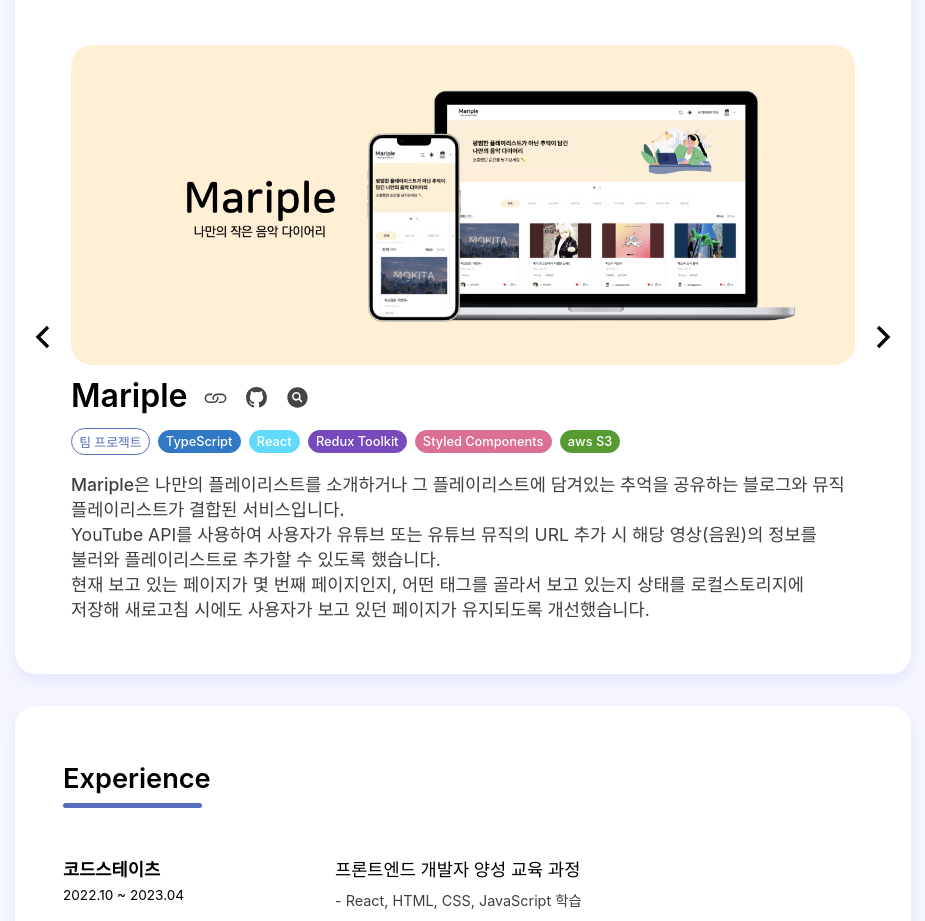
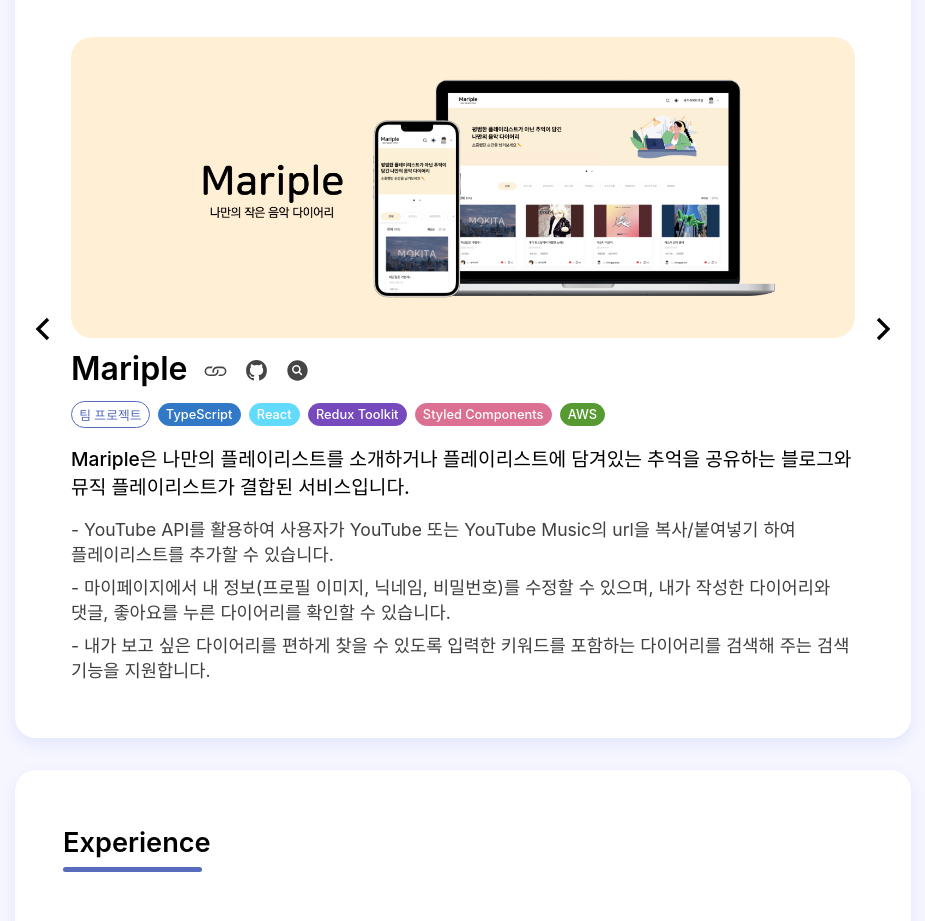
Before and after one commit to kimdonggu42/portfolio, a React (Create React App) app: page / in a window 1280 px wide. Shown: the part 1451-2372 px from the top of the page, without its empty margins (321-1246 px from the left). Built offline with nearby package versions, Linux system fonts and the light colour scheme.

Commit message:
Design : Project 소개글 수정

```diff
--- a/public/index.html
+++ b/public/index.html
@@ -5,7 +5,7 @@
     <link rel="icon" href="%PUBLIC_URL%/favicon.ico" />
     <meta name="viewport" content="width=device-width, initial-scale=1" />
     <meta name="theme-color" content="#000000" />
-    <title>Portfolio</title>
+    <title>김동구 | portfolio</title>
   </head>
   <body>
     <div id="root"></div>
--- a/src/components/Introduce.tsx
+++ b/src/components/Introduce.tsx
@@ -32,10 +32,12 @@
     width: 13rem;
     height: 13rem;
     border-radius: 1.3rem;
+    margin-top: 1rem;
 
     @media screen and (max-width: 650px) {
       width: 9rem;
       height: 9rem;
+      margin-top: 0;
     }
   }
 
@@ -62,7 +64,7 @@
     }
 
     @media screen and (max-width: 650px) {
-      font-size: 1.2rem;
+      font-size: 1.3rem;
     }
   }
 
@@ -74,7 +76,7 @@
     }
 
     @media screen and (max-width: 650px) {
-      font-size: 1rem;
+      font-size: 1.1rem;
     }
   }
 
--- a/src/components/Project.tsx
+++ b/src/components/Project.tsx
@@ -76,14 +76,13 @@
 
 const SlideImg = styled.div`
   width: 49rem;
-  height: 20rem;
   margin: auto;
   overflow: hidden;
   border-radius: 1.3rem;
+  /* border: 1px solid red; */
 
   > img {
     width: 100%;
-    height: 100%;
     border-radius: 1.3rem;
     object-fit: cover;
     transition: 0.3s ease-in-out;
@@ -92,12 +91,29 @@
       transform: scale(1.02);
     }
   }
+
+  @media screen and (max-width: 920px) {
+    width: 39rem;
+  }
+
+  @media screen and (max-width: 760px) {
+    width: 29rem;
+  }
+
+  @media screen and (max-width: 600px) {
+    width: 19rem;
+  }
+
+  @media screen and (max-width: 440px) {
+    width: 14rem;
+  }
 `;
 
 const SlideTextArea = styled.div`
   padding: 0 0.5rem 0 0.5rem;
   margin-top: 0.7rem;
-  height: 15rem;
+  /* height: 15rem; */
+  /* border: 1px solid orange; */
 `;
 
 const SlideTitle = styled.div`
@@ -151,14 +167,20 @@
       display: block;
     }
   }
+
+  @media screen and (max-width: 650px) {
+    font-size: 1.7rem;
+  }
 `;
 
 const SlideTag = styled.ul`
   display: flex;
   align-items: center;
   margin: 0.8rem 0 1rem 0;
-  column-gap: 0.5rem;
+  gap: 0.5rem;
   list-style: none;
+  flex-wrap: wrap;
+  /* border: 1px solid red; */
 
   > li {
     font-size: 0.8rem;
@@ -219,11 +241,25 @@
 `;
 
 const SlideComment = styled.div`
+  display: flex;
+  flex-direction: column;
+  row-gap: 0.5rem;
   font-size: 1.1rem;
   color: #3d3f41;
 
   > .mainText {
+    color: black;
+    font-size: 1.2rem;
     font-weight: 500;
+    margin-bottom: 0.5rem;
+
+    @media screen and (max-width: 650px) {
+      font-size: 1.1rem;
+    }
+  }
+
+  @media screen and (max-width: 650px) {
+    font-size: 1rem;
   }
 `;
 
@@ -288,21 +324,24 @@
               <li className='react'>React</li>
               <li className='redux'>Redux Toolkit</li>
               <li className='styledComponents'>Styled Components</li>
-              <li className='aws'>aws S3</li>
+              <li className='aws'>AWS</li>
             </SlideTag>
             <SlideComment>
               <p className='mainText'>
-                Mariple은 나만의 플레이리스트를 소개하거나 그 플레이리스트에 담겨있는 추억을
-                공유하는 블로그와 뮤직 플레이리스트가 결합된 서비스입니다.
+                Mariple은 나만의 플레이리스트를 소개하거나 플레이리스트에 담겨있는 추억을 공유하는
+                블로그와 뮤직 플레이리스트가 결합된 서비스입니다.
               </p>
               <p>
-                YouTube API를 사용하여 사용자가 유튜브 또는 유튜브 뮤직의 URL 추가 시 해당
-                영상(음원)의 정보를 불러와 플레이리스트로 추가할 수 있도록 했습니다.
+                - YouTube API를 활용하여 사용자가 YouTube 또는 YouTube Music의 url을 복사/붙여넣기
+                하여 플레이리스트를 추가할 수 있습니다.
               </p>
               <p>
-                현재 보고 있는 페이지가 몇 번째 페이지인지, 어떤 태그를 골라서 보고 있는지 상태를
-                로컬스토리지에 저장해 새로고침 시에도 사용자가 보고 있던 페이지가 유지되도록
-                개선했습니다.
+                - 마이페이지에서 내 정보(프로필 이미지, 닉네임, 비밀번호)를 수정할 수 있으며, 내가
+                작성한 다이어리와 댓글, 좋아요를 누른 다이어리를 확인할 수 있습니다.
+              </p>
+              <p>
+                - 내가 보고 싶은 다이어리를 편하게 찾을 수 있도록 입력한 키워드를 포함하는
+                다이어리를 검색해 주는 검색 기능을 지원합니다.
               </p>
             </SlideComment>
           </SlideTextArea>
@@ -343,14 +382,17 @@
                 saveme는 별도의 검색 없이 바로 내 주변의 공공 화장실을 찾아주는 서비스입니다.
               </p>
               <p>
-                Naver Maps API를 활용하여 현재 내 위치를 중심으로 하는 지도를 구현하였고, 한 화면에
-                많은 수의 마커가 표시되면 성능 저하가 발생하므로 현재 사용자가 보고 있는 화면 밖에
-                있는 마커들은 숨김 처리를 시켜주어 렌더링 성능 저하를 방지했습니다.
+                - Naver Maps API를 활용하여 개발 했으며, 서울시에 위치해 있는 사용자는 본인 주변
+                100개의 공공 화장실의 위치를 확인할 수 있습니다.
               </p>
               <p>
-                공공 화장실 데이터를 불러와 나와의 거리를 계산하는 알고리즘을 추가하여 데이터를
-                재가공했습니다. 이를 활용해 나와 제일 가까운 위치의 화장실 100개를 지도 위에 마커로
-                표시해 주었습니다.
+                - 현재 자신과 가장 가까운 화장실은 빨간색 테두리의 별도 아이콘으로 표시됩니다.
+                그리고 모든 마커 클릭 시 클릭한 해당 화장실이 위치해 있는 건물 이름 또는 화장실
+                이름을 확인할 수 있습니다.
+              </p>
+              <p>
+                - 사용자가 이동 시 좌측 상단의 버튼을 클릭하여 변경된 현재 위치를 다시 불러올 수
+                있으며, 변경된 위치를 기준으로 새로운 화장실들을 보여줍니다.
               </p>
             </SlideComment>
           </SlideTextArea>
@@ -384,10 +426,14 @@
             <SlideComment>
               <p className='mainText'>Todo!t은 할 일을 등록하고 관리할 수 있는 서비스입니다.</p>
               <p>
-                Context API를 이용하여 light, dark 테마를 전역 상태로 관리하여 props drilling 문제를
-                방지했습니다.
+                - 사용자는 할 일을 등록, 수정, 삭제할 수 있으며, 완료한 일은 체크하여 완료 표시할 수
+                있습니다.
               </p>
-              <p>반응형 스타일을 적용하여 다양한 사이즈의 기기에 대응할 수 있도록 했습니다.</p>
+              <p>- 등록한 할 일은 전체, 완료, 미완료한 할 일 3가지로 구분하여 볼 수 있습니다.</p>
+              <p>
+                - 등록한 할 일은 오늘을 기준으로 지나간 일, 오늘 할 일, 내일 해야 될 일 3가지로
+                구분하여 볼 수 있습니다.
+              </p>
             </SlideComment>
           </SlideTextArea>
         </SlideArea>
--- a/src/components/Stack.tsx
+++ b/src/components/Stack.tsx
@@ -39,9 +39,13 @@
   }
 
   > .stackTitle {
-    font-size: 1.5rem;
+    font-size: 1.4rem;
     font-weight: 500;
     margin-bottom: 1rem;
+
+    @media screen and (max-width: 650px) {
+      font-size: 1.3rem;
+    }
   }
 `;
 
@@ -50,6 +54,13 @@
   align-items: center;
   font-size: 1.2rem;
   column-gap: 2rem;
+
+  @media screen and (max-width: 650px) {
+    flex-direction: column;
+    align-items: flex-start;
+    row-gap: 1rem;
+    font-size: 1.1rem;
+  }
 `;
 
 const StackSetting = styled.div`
```
